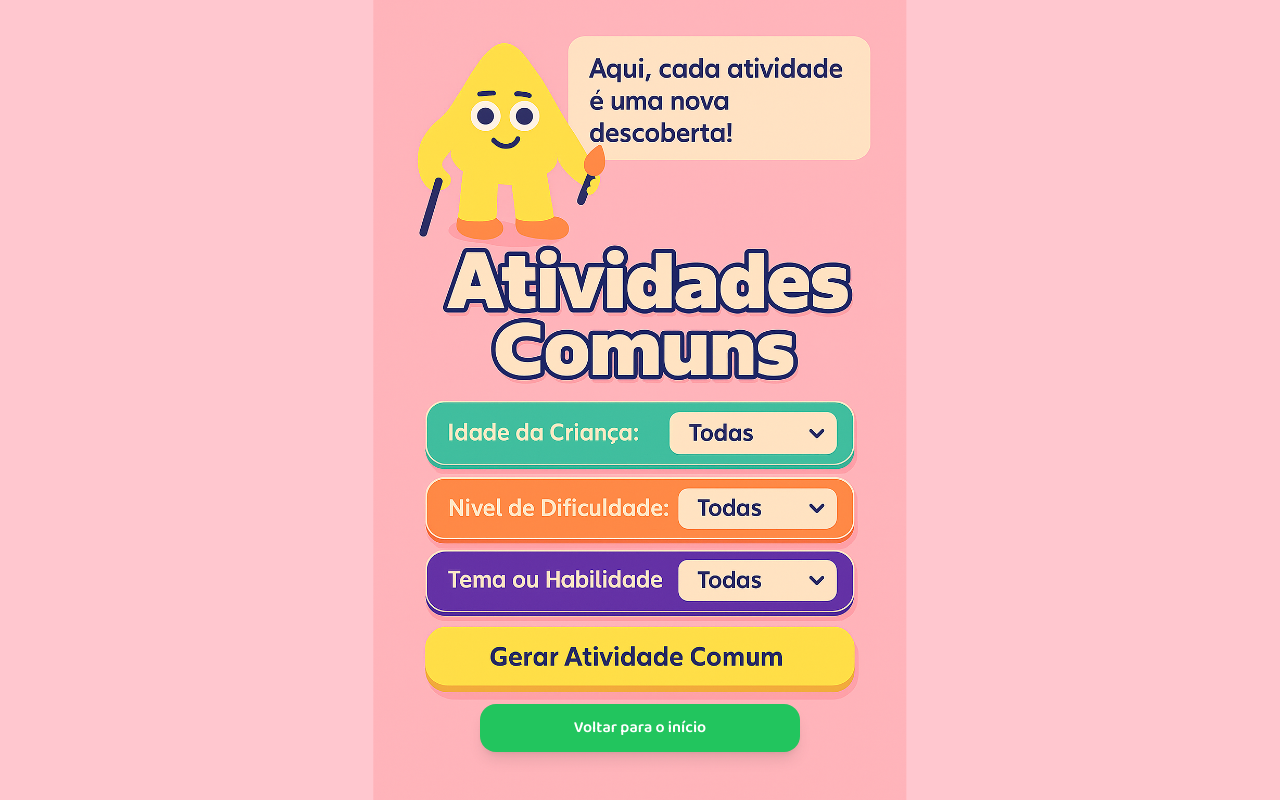
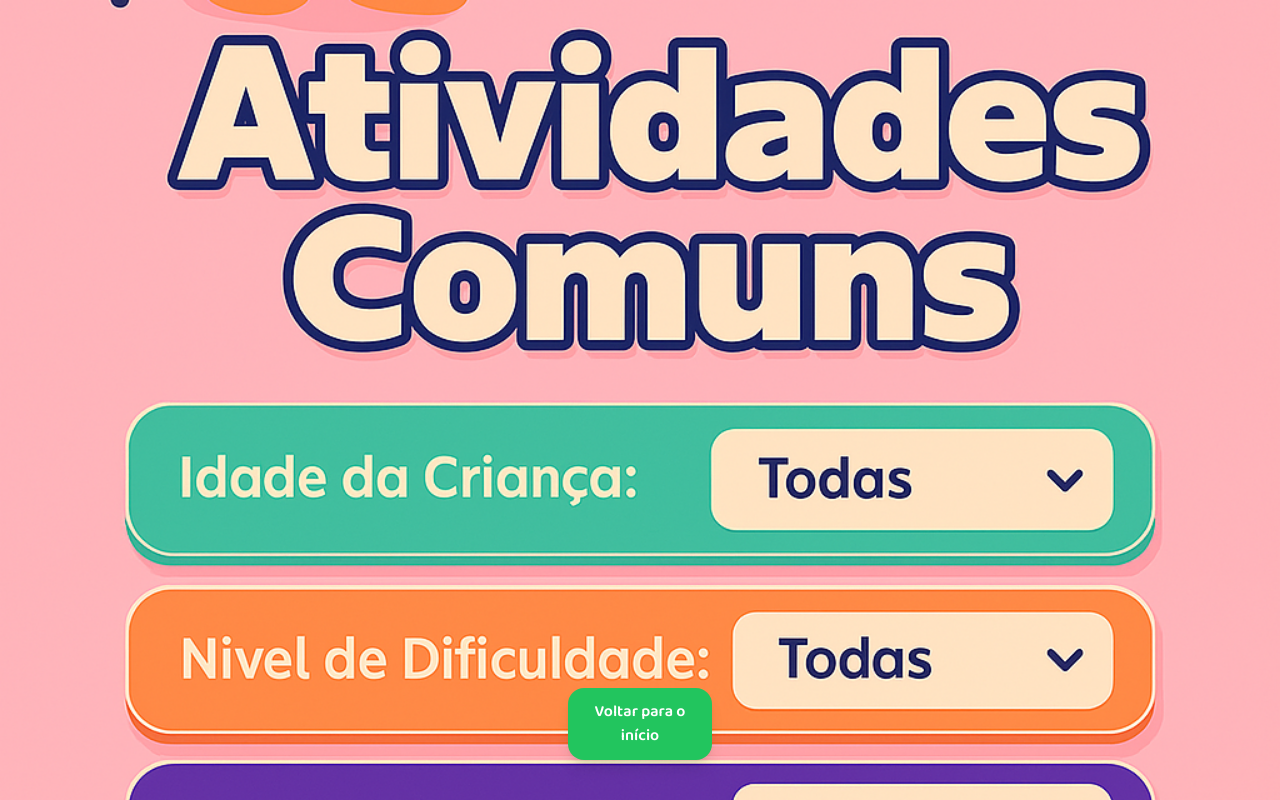
Before and after one commit to letiricetti2-alt/gerador-de-atividades-infantis, a Next.js app: page /atividades-comuns in a window 1280 px wide. Built offline with nearby package versions, Linux system fonts and the light colour scheme.

Commit message:
Update page.jsx

```diff
--- a/app/atividades-comuns/page.jsx
+++ b/app/atividades-comuns/page.jsx
@@ -7,23 +7,21 @@ import { motion } from "framer-motion";
 export default function AtividadesComuns() {
   return (
     <main className="relative w-full min-h-screen flex items-center justify-center overflow-hidden bg-[#FFC7CF]">
-      {/* 🔹 Fundo */}
       <Image
         src="/comum.jpeg"
         alt="Atividades Comuns"
         width={1080}
         height={2340}
         priority
-        className="absolute top-0 left-1/2 -translate-x-1/2 w-auto h-full object-contain"
+        className="absolute inset-0 w-full h-full object-cover"
       />
 
-      {/* 🔹 Conteúdo */}
-      <div className="absolute inset-0 flex flex-col items-center justify-end pb-12 text-center z-10">
+      <div className="absolute inset-0 flex flex-col items-center justify-end pb-10 text-center z-10">
         <motion.div
-          initial={{ opacity: 0, y: 30 }}
+          initial={{ opacity: 0, y: 20 }}
           animate={{ opacity: 1, y: 0 }}
           transition={{ duration: 0.6 }}
-          className="w-full flex flex-col items-center gap-4"
+          className="flex flex-col items-center gap-4"
         >
           <Link
             href="/"
```
